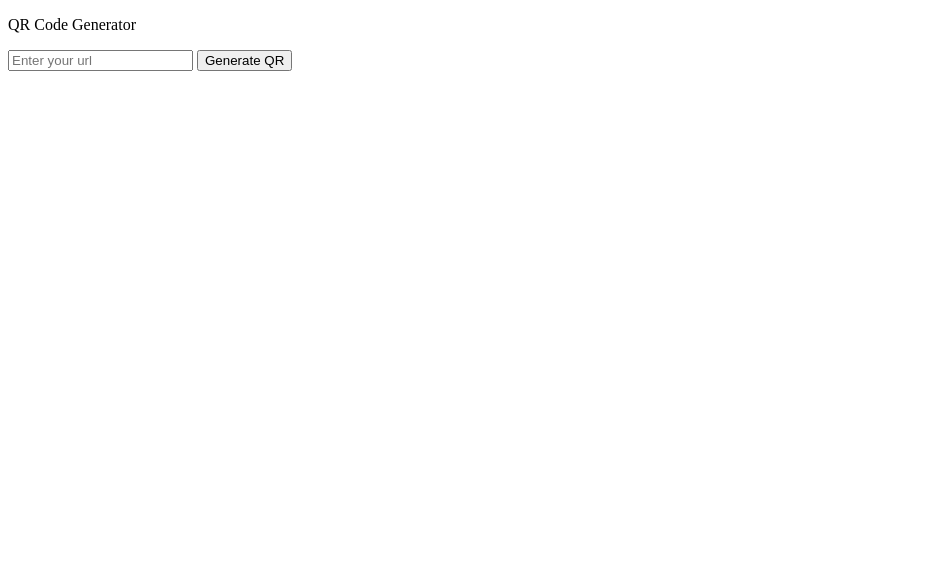
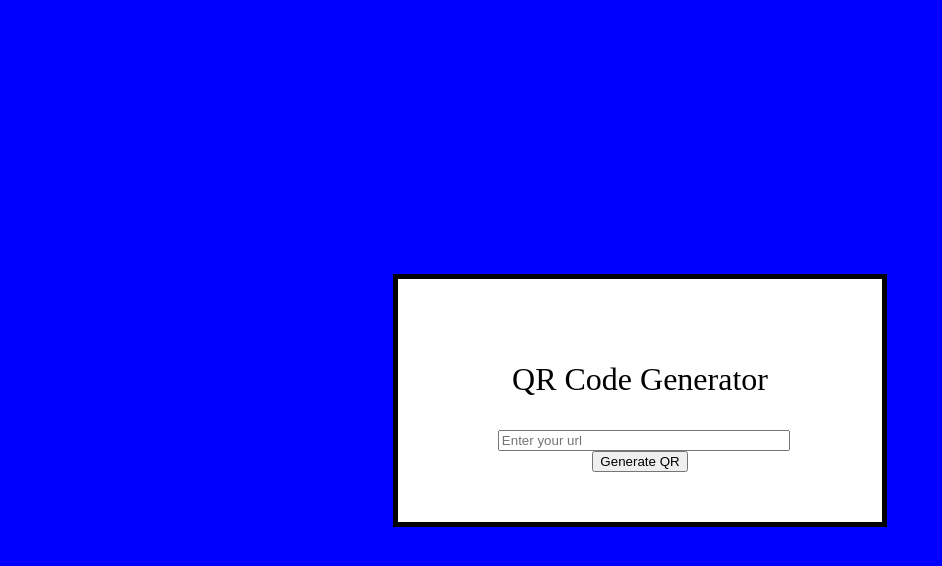
Before and after one commit to itsofficialsushant/QR-Generator, a plain HTML site: page index.html in a window 1280 px wide. Shown: the whole page, without its empty margins (0-942 px from the left). Drawn offline with Linux system fonts and the light colour scheme.

Commit message:
Creating css file for the corresponding HTML file

```diff
--- a/index.html
+++ b/index.html
@@ -3,7 +3,8 @@
 <head>
     <meta charset="UTF-8">
     <meta name="viewport" content="width=device-width, initial-scale=1.0">
-    <title>Document</title>
+    <title>Project</title>
+    <link rel="stylesheet" href="style.css">
 </head>
 <body>
     <div class = "container">
--- /dev/null
+++ b/style.css
@@ -0,0 +1,27 @@
+html, body {
+    height: 100%;
+    margin: 0;
+    padding: 0;
+}
+.container{
+    background-color: blue;
+    display: flex;
+    align-items: center;
+    justify-content: center;
+    height: 100%;
+}
+.input{
+    background-color: white;
+    padding: 50px 100px;
+    text-align: center;
+    border: 5px solid black;
+}
+p{
+    font-size: 200%;
+}
+input{
+    width: 100%;
+}
+button:hover{
+
+}
```
